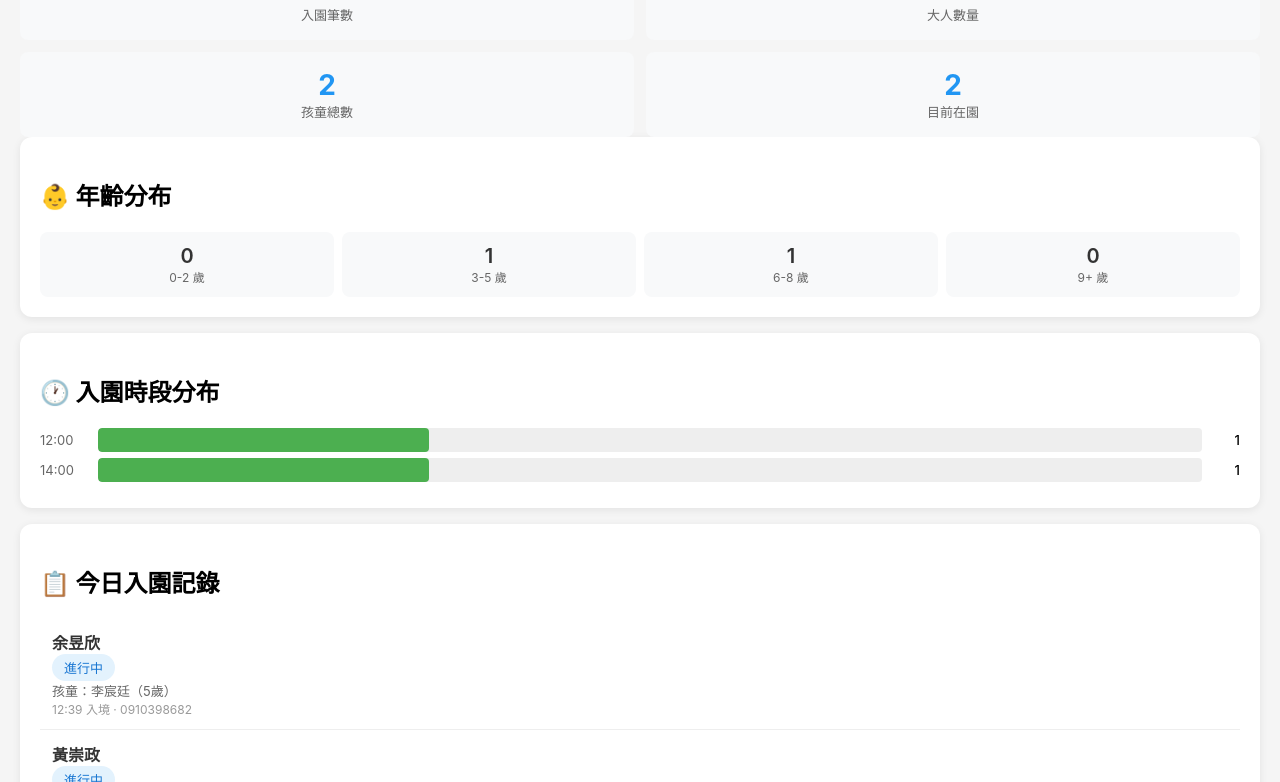
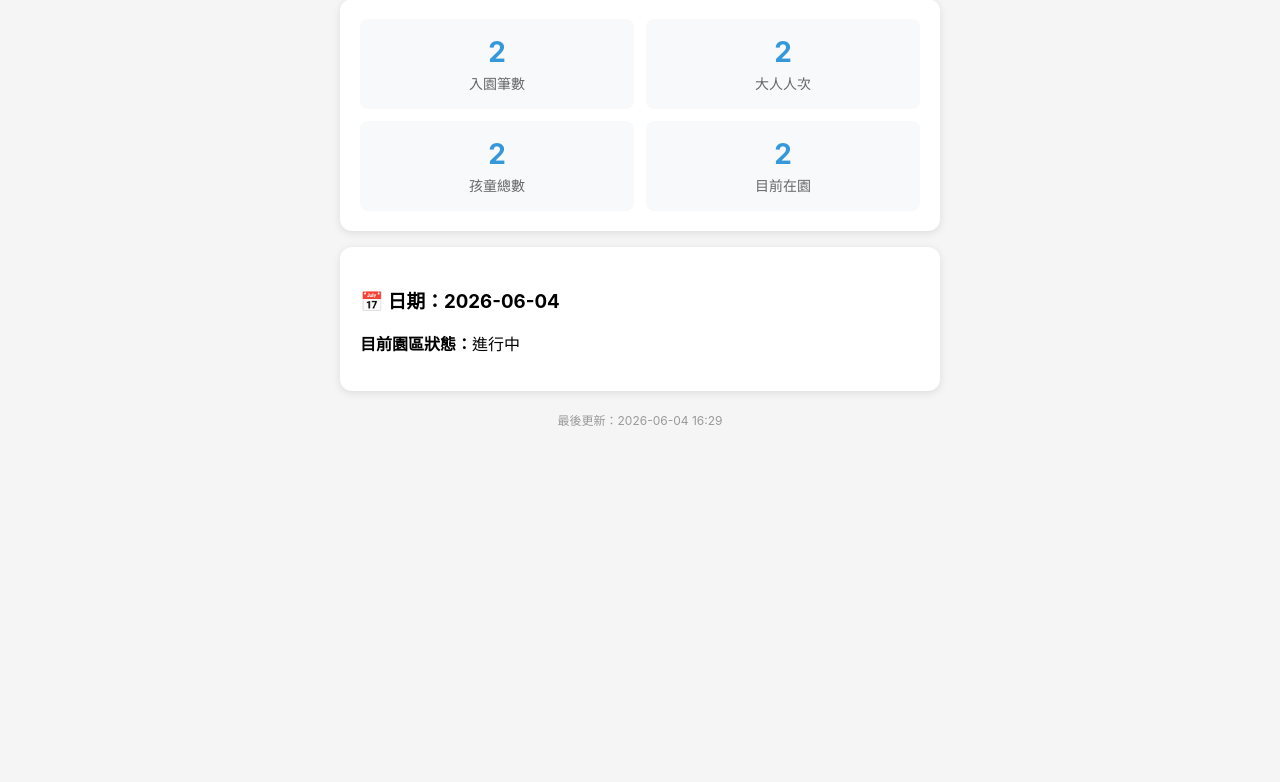
Before and after one commit to tedliu123456-arch/flapark-mobile, a website: page today.html in a window 1280 px wide. Shown: the part 110-892 px from the top of the page. After the commit the page ends 800 px from the top, so only its background shows below. Drawn offline with Linux system fonts and the light colour scheme.

Commit message:
Update today.html - 2026-06-04 16:29

```diff
--- a/today.html
+++ b/today.html
@@ -1,55 +1,49 @@
 <!DOCTYPE html>
-<html>
+<html lang="zh-TW">
 <head>
   <meta charset="UTF-8">
   <meta name="viewport" content="width=device-width, initial-scale=1.0">
-<title>FLAP 今日入園 - 2026-06-04</title>
+  <title>FLAPARK 今日分析</title>
   <style>
-body{font-family:-apple-system,BlinkMacSystemFont,'Segoe UI',Roboto,sans-serif;margin:0;padding:20px;background:#f5f5f5}
-.card{background:white;border-radius:12px;padding:20px;margin-bottom:16px;box-shadow:0 2px 8px rgba(0,0,0,.08)}
-h1{font-size:24px;margin:0 0 16px;color:#333}
-.grid{display:grid;grid-template-columns:repeat(2,1fr);gap:12px}
-.stat{text-align:center;paddinG:16px;background:#f8f9fa;border-radius:8px}
-.stat-num{font-size:28px;font-weight:700;color:#2196F3}
-.stat-label{font-size:13px;color:#666}
-.badge{display:inline-block;padding:4px 12px;border-radius:20px;font-size:13px;background:#e3f2fd;color:#1976D2}
-.age-grid{display:grid;grid-template-columns:repeat(4,1fr);gap:8px;text-align:center}
-.age-item{padding:12px;background:#f8f9fa;border-radius:8px}
-.age-num{font-size:20px;font-weight:600;color:#333}
-.age-label{font-size:12px;color:#666}
-.hour-bar{display:flex;align-items:center;gap:8px;margin:6px 0}
-.hour-label{width:50px;font-size:13px;color:#666}
-.bar-wrap{flex:1;height:24px;background:#eee;border-radius:4px;overflow:hidden}
-.bar-fill{height:100%;background:#4CAF50;border-radius:4px}
-.hour-num{width:30px;text-align:right;font-size:13px;font-weight:500}
-.record{padding:12px;border-bottom:1px solid #eee}
-.record:last-child{border:0}
-.record-name{font-weight:600;color:#333}
-.child{font-size:13px;color:#666}
-.time{font-size:12px;color:#999}
+    body { font-family: -apple-system, BlinkMacSystemFont, "Segoe UI", Roboto, sans-serif; padding: 20px; max-width: 600px; margin: 0 auto; background: #f5f5f5; }
+    h1 { color: #2c3e50; text-align: center; }
+    .card { background: white; border-radius: 12px; padding: 20px; margin-bottom: 16px; box-shadow: 0 2px 8px rgba(0,0,0,0.1); }
+    .stats { display: grid; grid-template-columns: repeat(2, 1fr); gap: 12px; }
+    .stat { text-align: center; padding: 16px; background: #f8f9fa; border-radius: 8px; }
+    .stat-value { font-size: 28px; font-weight: bold; color: #3498db; }
+    .stat-label { font-size: 14px; color: #666; margin-top: 4px; }
+    .timestamp { text-align: center; color: #999; font-size: 12px; margin-top: 20px; }
   </style>
 </head>
 <body>
-<h1>📊 2026-06-04</h1>
-<div class="grid">
-<div class="stat"><div class="stat-num">2</div><div class="stat-label">入園筆數</div></div>
-<div class="stat"><div class="stat-num">2</div><div class="stat-label">大人數量</div></div>
-<div class="stat"><div class="stat-num">2</div><div class="stat-label">孩童總數</div></div>
-<div class="stat"><div class="stat-num">2</div><div class="stat-label">目前在園</div></div>
+  <h1>📊 FLAPARK 今日分析</h1>
+
+  <div class="card">
+    <div class="stats">
+      <div class="stat">
+        <div class="stat-value">2</div>
+        <div class="stat-label">入園筆數</div>
       </div>
-<div class="card"><h2>👶 年齡分布</h2>
-<div class="age-grid">
-<div class="age-item"><div class="age-num">0</div><div class="age-label">0-2 歲</div></div>
-<div class="age-item"><div class="age-num">1</div><div class="age-label">3-5 歲</div></div>
-<div class="age-item"><div class="age-num">1</div><div class="age-label">6-8 歲</div></div>
-<div class="age-item"><div class="age-num">0</div><div class="age-label">9+ 歲</div></div>
-</div></div>
-<div class="card"><h2>🕐 入園時段分布</h2>
-<div class="hour-bar"><span class="hour-label">12:00</span><div class="bar-wrap"><div class="bar-fill" style="width:30%"></div></div><span class="hour-num">1</span></div><div class="hour-bar"><span class="hour-label">14:00</span><div class="bar-wrap"><div class="bar-fill" style="width:30%"></div></div><span class="hour-num">1</span></div>
+      <div class="stat">
+        <div class="stat-value">2</div>
+        <div class="stat-label">大人人次</div>
       </div>
-<div class="card"><h2>📋 今日入園記錄</h2>
-<div class="record"><div class="record-name">余昱欣</div><span class="badge">進行中</span><div class="child">孩童：李宸廷（5歲）</div><div class="time">12:39 入境 · 0910398682</div></div>
-<div class="record"><div class="record-name">黃崇政</div><span class="badge">進行中</span><div class="child">孩童：黃舒筠（7歲）</div><div class="time">14:26 入境 · 0982295890</div></div>
+      <div class="stat">
+        <div class="stat-value">2</div>
+        <div class="stat-label">孩童總數</div>
       </div>
+      <div class="stat">
+        <div class="stat-value">2</div>
+        <div class="stat-label">目前在園</div>
+      </div>
+    </div>
+  </div>
+
+  <div class="card">
+    <h3>📅 日期：2026-06-04</h3>
+    <p><strong>目前園區狀態：</strong>進行中</p>
+  </div>
+
+  <div class="timestamp">最後更新：2026-06-04 16:29</div>
 </body>
 </html>
```
Lines whose indentation alone changed are shown as unchanged.
